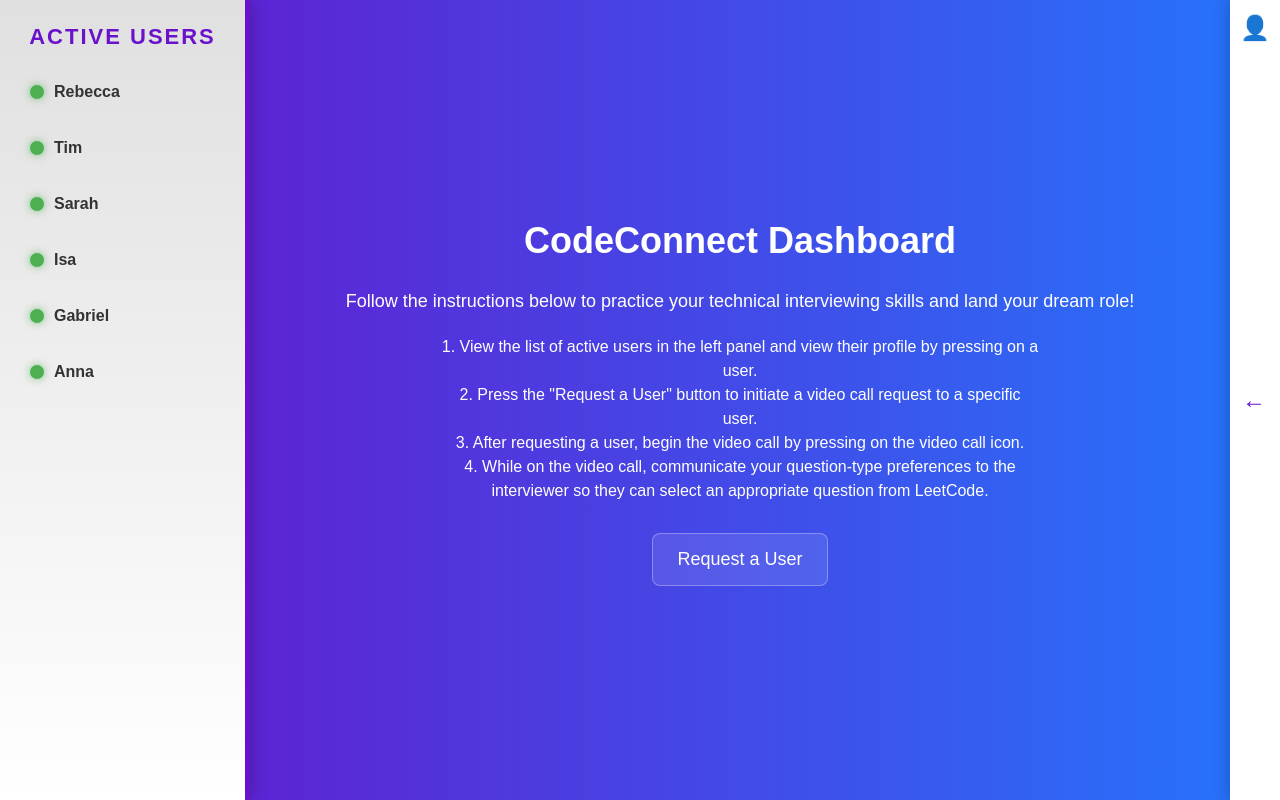
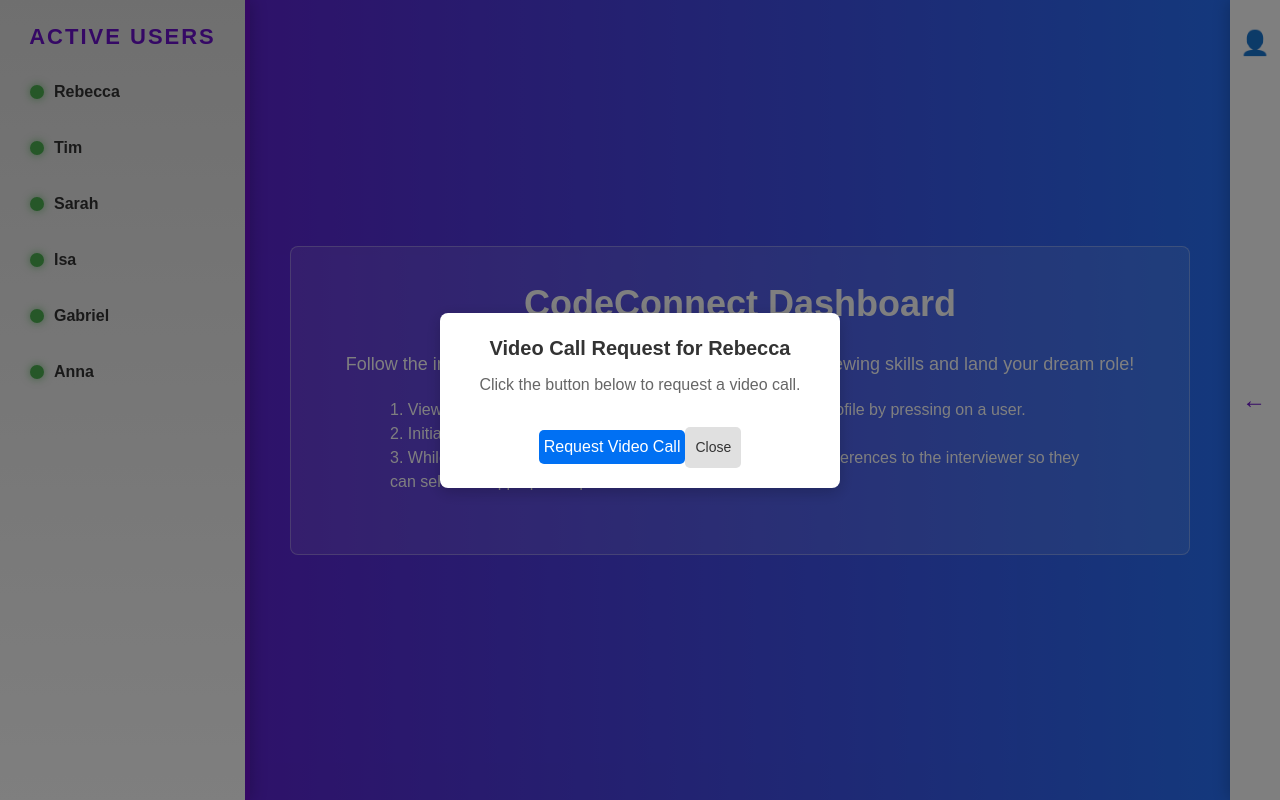
Before and after one commit to rebeccaborissova/tech-interview-buddy, a Next.js app in the folder frontend/code-connect/: page /dashboard in a window 1280 px wide. Both pictures are taken after a click on the item "Rebecca". Built offline with nearby package versions, Linux system fonts and the light colour scheme.

Commit message:
feat: changed the dashboard to have request video call on each user's profile popup

```diff
--- a/frontend/code-connect/src/app/dashboard/Dashboard.module.css
+++ b/frontend/code-connect/src/app/dashboard/Dashboard.module.css
@@ -14,7 +14,6 @@
   padding: 20px;
   box-shadow: 2px 0 15px rgba(0, 0, 0, 0.2);
   border-right: 5px solid #6a11cb;
-    border-radius: 0; /* Removed rounded edges */
 }
 
 .panelTitle {
@@ -60,6 +59,72 @@
   box-shadow: 0 0 8px rgba(76, 175, 80, 0.7);
 }
 
+/* Popup Modal */
+.popupOverlay {
+  position: fixed;
+  top: 0;
+  left: 0;
+  width: 100%;
+  height: 100%;
+  background: rgba(0, 0, 0, 0.5);
+  display: flex;
+  justify-content: center;
+  align-items: center;
+}
+
+.popup {
+  width: 400px;
+  background: #fff;
+  padding: 20px;
+  border-radius: 8px;
+  box-shadow: 0 4px 15px rgba(0, 0, 0, 0.2);
+  text-align: center;
+}
+
+.popupTitle {
+  font-size: 20px;
+  font-weight: bold;
+  margin-bottom: 10px;
+  color: #333;
+}
+
+.popupDescription {
+  font-size: 16px;
+  margin-bottom: 20px;
+  color: #666;
+}
+
+.videoCallButton {
+  padding: 5px 5px;
+  background-color: #0070f3;
+  color: #fff;
+  border: none;
+  border-radius: 5px;
+  cursor: pointer;
+  transition: background 0.3s;
+  font-size: 16px;
+}
+
+.videoCallButton:hover {
+  background-color: #005bb5;
+}
+
+.popupCloseButton {
+  padding: 10px;
+  background-color: #e0e0e0;
+  color: #333;
+  border: none;
+  border-radius: 5px;
+  cursor: pointer;
+  transition: background 0.3s;
+  font-size: 14px;
+  margin-top: 10px;
+}
+
+.popupCloseButton:hover {
+  background-color: #ccc;
+}
+
 /* Main Content */
 .mainContent {
   flex: 1;
@@ -69,6 +134,17 @@
   justify-content: center;
   text-align: center;
   padding: 20px;
+}
+
+.instructionsBackground {
+  background-color: rgba(255, 255, 255, 0.1);
+  color: #fff;
+  padding: 30px 40px; /* Increased horizontal padding */
+  border-radius: 8px;
+  border: 1px solid rgba(255, 255, 255, 0.3);
+  max-width: 900px; /* Wider box */
+  width: 100%;
+  text-align: center;
 }
 
 .instructionsTitle {
@@ -83,26 +159,12 @@
 }
 
 .instructionsList {
-    text-align: center;
+  text-align: left;
   margin-bottom: 30px;
-    max-width: 600px;
+  max-width: 700px;
   font-size: 16px;
-  }
-
-  .button {
-    padding: 12px 24px;
-    background-color: rgba(255, 255, 255, 0.1);
-    color: #fff;
-    border: 1px solid rgba(255, 255, 255, 0.3);
-    border-radius: 8px;
-    cursor: pointer;
-    font-size: 18px;
-    transition: background 0.3s, transform 0.2s;
-  }
-
-  .button:hover {
-    background-color: rgba(255, 255, 255, 0.3);
-    transform: scale(1.05);
+  margin-left: auto;
+  margin-right: auto;
 }
 
 /* Profile Bar */
@@ -115,24 +177,23 @@
   align-items: center;
   cursor: pointer;
   transition: width 0.3s ease;
-    position: relative; /* To position the arrow */
+  position: relative;
 }
 
 .profileBar:before {
-    content: '←'; /* Minimalistic left arrow */
+  content: '←';
   font-size: 24px;
   color: #6a11cb;
   position: absolute;
-    left: 0; /* Position the arrow on the left side */
-    top: 50%; /* Center vertically */
-    transform: translate(50%, -50%); /* Align to the border */
+  left: 0;
+  top: 50%;
+  transform: translate(50%, -50%);
   transition: color 0.3s;
 }
 
 .profileBar:hover:before {
-    color: #2575fc; /* Change color on hover */
+  color: #2575fc;
 }
-
 
 .profileBarExpanded {
   width: 200px;
@@ -141,7 +202,7 @@
 
 .profileIcon {
   font-size: 24px;
-    margin-top: 10px;
+  margin-top: 25px; /* Lowered head icon */
   color: #6a11cb;
 }
 
@@ -158,62 +219,3 @@
 .profileContentText {
   font-size: 14px;
 }
-
-  /* Popup Modal */
-  .popupOverlay {
-    position: fixed;
-    top: 0;
-    left: 0;
-    width: 100%;
-    height: 100%;
-    background: rgba(0, 0, 0, 0.5);
-    display: flex;
-    justify-content: center;
-    align-items: center;
-  }
-
-  .popup {
-    width: 800px;
-    background: #fff;
-    padding: 20px;
-    border-radius: 8px;
-    box-shadow: 0 4px 15px rgba(0, 0, 0, 0.2);
-    text-align: center;
-  }
-
-  .popupTitle {
-    font-size: 20px;
-    font-weight: bold;
-    margin-bottom: 10px;
-  }
-
-  .popupUserList {
-    list-style: none;
-    padding: 0;
-    margin-bottom: 10px;
-  }
-
-  .popupUserListItem {
-    padding: 10px;
-    cursor: pointer;
-    border-bottom: 1px solid #ddd;
-    transition: background 0.3s;
-  }
-
-  .popupUserListItem:hover {
-    background: #f3f4f6;
-  }
-
-  .popupCloseButton {
-    padding: 10px;
-    background-color: #0070f3;
-    color: #fff;
-    border: none;
-    border-radius: 5px;
-    cursor: pointer;
-    transition: background 0.3s;
-  }
-
-  .popupCloseButton:hover {
-    background-color: #005bb5;
-  }
--- a/frontend/code-connect/src/app/dashboard/page.tsx
+++ b/frontend/code-connect/src/app/dashboard/page.tsx
@@ -10,14 +10,14 @@ const Dashboard = () => {
 
   const activeUsers = ["Rebecca", "Tim", "Sarah", "Isa", "Gabriel", "Anna"]; // Example active users
 
-  const handleRequestUser = () => {
-    setIsPopupOpen(true);
+  const handleSelectUser = (user: string) => {
+    setSelectedUser(user);
+    setIsPopupOpen(true); // Open popup for the selected user
   };
 
-  const handleSelectUser = (user: string) => {
-    setSelectedUser(user);
-    // Ensure the popup closes only after state updates
-    setTimeout(() => setIsPopupOpen(false), 0);
+  const handleClosePopup = () => {
+    setIsPopupOpen(false);
+    setSelectedUser(null);
   };
 
   return (
@@ -27,7 +27,11 @@ const Dashboard = () => {
         <h2 className={styles.panelTitle}>Active Users</h2>
         <ul className={styles.userList}>
           {activeUsers.map((user) => (
-            <li key={user} className={styles.userListItem}>
+            <li
+              key={user}
+              className={styles.userListItem}
+              onClick={() => handleSelectUser(user)}
+            >
               <div className={styles.greenCircle}></div>
               {user}
             </li>
@@ -37,19 +41,17 @@ const Dashboard = () => {
 
       {/* Main Content */}
       <div className={styles.mainContent}>
+        <div className={styles.instructionsBackground}>
           <h1 className={styles.instructionsTitle}>CodeConnect Dashboard</h1>
           <p className={styles.instructionsText}>
             Follow the instructions below to practice your technical interviewing skills and land your dream role!
           </p>
           <ul className={styles.instructionsList}>
             <li>1. View the list of active users in the left panel and view their profile by pressing on a user.</li>
-          <li>2. Press the "Request a User" button to initiate a video call request to a specific user.</li>
-          <li>3. After requesting a user, begin the video call by pressing on the video call icon.</li>
-          <li>4. While on the video call, communicate your question-type preferences to the interviewer so they can select an appropriate question from LeetCode.</li>
+            <li>2. Initiate a video call request to a specific user.</li>
+            <li>3. While on the video call, communicate your question-type preferences to the interviewer so they can select an appropriate question from LeetCode.</li>
           </ul>
-        <button onClick={handleRequestUser} className={styles.button}>
-          Request a User
-        </button>
+        </div>
       </div>
 
       {/* Profile Bar */}
@@ -74,20 +76,17 @@ const Dashboard = () => {
       {isPopupOpen && (
         <div className={styles.popupOverlay}>
           <div className={styles.popup}>
-            <h3 className={styles.popupTitle}>Request a Video Call</h3>
-            <ul className={styles.popupUserList}>
-              {activeUsers.map((user) => (
-                <li
-                  key={user}
-                  onClick={() => handleSelectUser(user)}
-                  className={styles.popupUserListItem}
-                >
-                  {user}
-                </li>
-              ))}
-            </ul>
+            <h3 className={styles.popupTitle}>
+              Video Call Request for {selectedUser}
+            </h3>
+            <p className={styles.popupDescription}>
+              Click the button below to request a video call.
+            </p>
+            <button className={styles.videoCallButton}>
+              Request Video Call
+            </button>
             <button
-              onClick={() => setIsPopupOpen(false)}
+              onClick={handleClosePopup}
               className={styles.popupCloseButton}
             >
               Close
```
Lines whose indentation alone changed are shown as unchanged.
